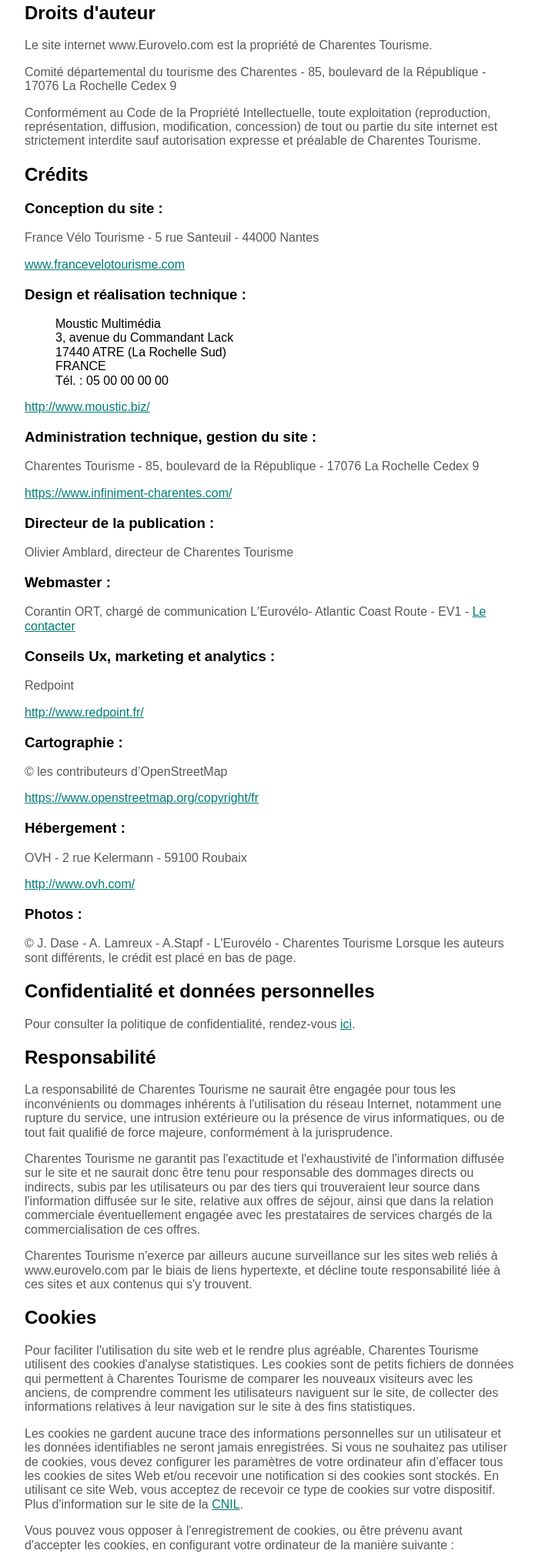
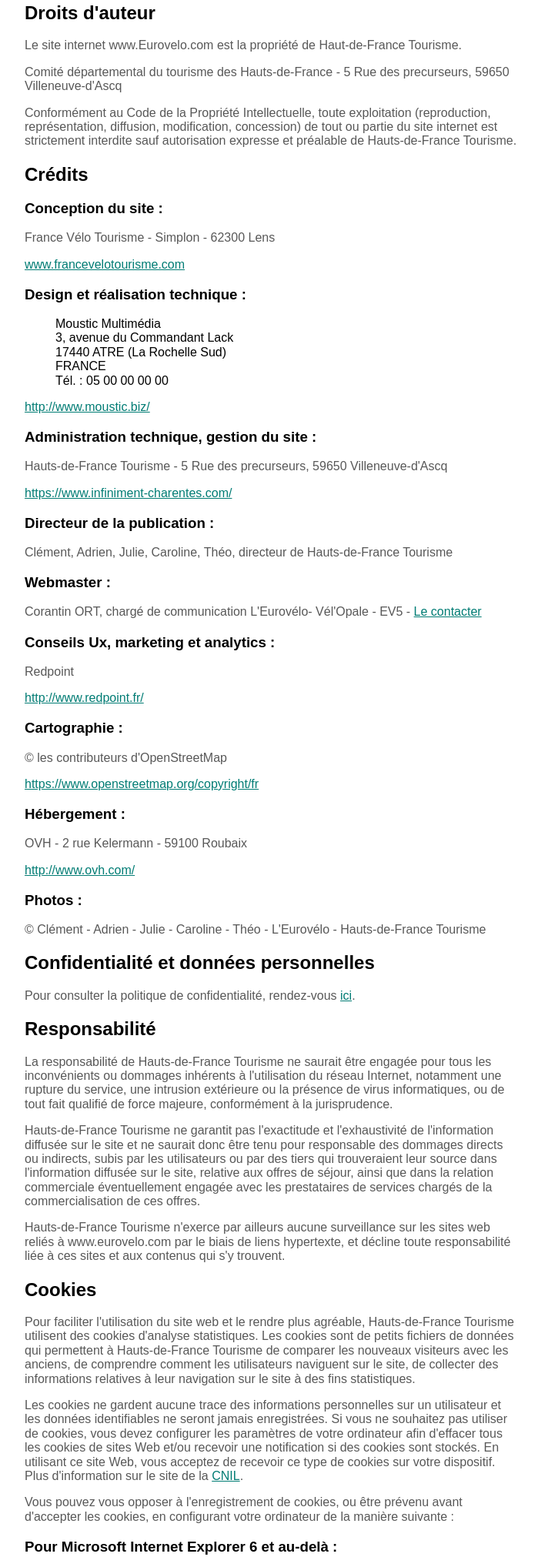
Before and after one commit to ABRAHAM-Clement/Brief-Final, a plain HTML site: page Mentions_legales.html in a window 1280 px wide. Shown: the part 209-2232 px from the top of the page at 77% size, without its empty margins (288-987 px from the left). Drawn offline with Linux system fonts and the light colour scheme; no server answers.

Commit message:
mention légale correction

```diff
--- a/Mentions_legales.html
+++ b/Mentions_legales.html
@@ -115,16 +115,16 @@
     <h1>Mentions légales</h1>
     <section>
       <h2>Droits d'auteur</h2>
-      <p><span> Le site internet www.Eurovelo.com est la propriété de Charentes Tourisme.</span></p>
-      <p>Comité départemental du tourisme des Charentes - 85, boulevard de la République - 17076 La Rochelle Cedex 9</p>
+      <p><span> Le site internet www.Eurovelo.com est la propriété de Haut-de-France Tourisme.</span></p>
+      <p>Comité départemental du tourisme des Hauts-de-France -  5 Rue des precurseurs, 59650 Villeneuve-d'Ascq</p>
       <p>Conformément au Code de la Propriété Intellectuelle, toute exploitation (reproduction, représentation,
         diffusion, modification, concession) de tout ou partie du site internet est strictement interdite sauf
-        autorisation expresse et préalable de Charentes Tourisme.</p>
+        autorisation expresse et préalable de Hauts-de-France Tourisme.</p>
     </section>
     <section>
       <h2>Crédits</h2>
       <h3>Conception du site :</h3>
-      <p>France Vélo Tourisme - 5 rue Santeuil - 44000 Nantes </p>
+      <p>France Vélo Tourisme - Simplon - 62300 Lens </p>
       <a href="www.francevelotourisme.com">www.francevelotourisme.com</a>
 
 
@@ -139,14 +139,14 @@
       <a href="http://www.moustic.biz/">http://www.moustic.biz/</a>
 
       <h3>Administration technique, gestion du site : </h3>
-      <p>Charentes Tourisme - 85, boulevard de la République - 17076 La Rochelle Cedex 9</p>
+      <p>Hauts-de-France Tourisme -  5 Rue des precurseurs, 59650 Villeneuve-d'Ascq</p>
       <a href="https://www.infiniment-charentes.com/">https://www.infiniment-charentes.com/</a>
 
       <h3>Directeur de la publication : </h3>
-      <p>Olivier Amblard, directeur de Charentes Tourisme</p>
+      <p>Clément, Adrien, Julie, Caroline, Théo, directeur de Hauts-de-France Tourisme</p>
 
       <h3>Webmaster : </h3>
-      <p>Corantin ORT, chargé de communication L'Eurovélo- Atlantic Coast Route - EV1 - <a
+      <p>Corantin ORT, chargé de communication L'Eurovélo- Vél'Opale - EV5 - <a
           href="mailto:communication@lavelodyssee.com">Le contacter</a></p>
 
       <h3>Conseils Ux, marketing et analytics :</h3>
@@ -154,7 +154,7 @@
       <a href="http://www.redpoint.fr/">http://www.redpoint.fr/</a>
 
       <h3>Cartographie : </h3>
-      <p>© les contributeurs d’OpenStreetMap </p>
+      <p>© les contributeurs d'OpenStreetMap </p>
       <a href="https://www.openstreetmap.org/copyright/fr">https://www.openstreetmap.org/copyright/fr</a>
 
       <h3>Hébergement :</h3>
@@ -162,8 +162,8 @@
       <a href="http://www.ovh.com/">http://www.ovh.com/</a>
 
       <h3>Photos :</h3>
-      <p>© J. Dase - A. Lamreux - A.Stapf - L'Eurovélo - Charentes Tourisme
-        Lorsque les auteurs sont différents, le crédit est placé en bas de page.</p>
+      <p>© Clément - Adrien - Julie - Caroline - Théo - L'Eurovélo - Hauts-de-France Tourisme
+       </p>
 
     </section>
 
@@ -175,28 +175,28 @@
 
     <section>
       <h2>Responsabilité</h2>
-      <p>La responsabilité de Charentes Tourisme ne saurait être engagée pour tous les inconvénients ou dommages
+      <p>La responsabilité de Hauts-de-France Tourisme ne saurait être engagée pour tous les inconvénients ou dommages
         inhérents à l'utilisation du réseau Internet, notamment une rupture du service, une intrusion extérieure ou la
         présence de virus informatiques, ou de tout fait qualifié de force majeure, conformément à la jurisprudence.</p>
-      <p>Charentes Tourisme ne garantit pas l'exactitude et l'exhaustivité de l'information diffusée sur le site et ne
+      <p>Hauts-de-France Tourisme ne garantit pas l'exactitude et l'exhaustivité de l'information diffusée sur le site et ne
         saurait donc être tenu pour responsable des dommages directs ou indirects, subis par les utilisateurs ou par des
         tiers qui trouveraient leur source dans l'information diffusée sur le site, relative aux offres de séjour, ainsi
         que dans la relation commerciale éventuellement engagée avec les prestataires de services chargés de la
         commercialisation de ces offres.</p>
-      <p>Charentes Tourisme n'exerce par ailleurs aucune surveillance sur les sites web reliés à www.eurovelo.com par le
+      <p>Hauts-de-France Tourisme n'exerce par ailleurs aucune surveillance sur les sites web reliés à www.eurovelo.com par le
         biais de liens hypertexte, et décline toute responsabilité liée à ces sites et aux contenus qui s'y trouvent.
       </p>
     </section>
 
     <section>
       <h2>Cookies</h2>
-      <p>Pour faciliter l'utilisation du site web et le rendre plus agréable, Charentes Tourisme utilisent des cookies
-        d'analyse statistiques. Les cookies sont de petits fichiers de données qui permettent à Charentes Tourisme de
+      <p>Pour faciliter l'utilisation du site web et le rendre plus agréable, Hauts-de-France Tourisme utilisent des cookies
+        d'analyse statistiques. Les cookies sont de petits fichiers de données qui permettent à Hauts-de-France Tourisme de
         comparer les nouveaux visiteurs avec les anciens, de comprendre comment les utilisateurs naviguent sur le site,
         de collecter des informations relatives à leur navigation sur le site à des fins statistiques.</p>
       <p>Les cookies ne gardent aucune trace des informations personnelles sur un utilisateur et les données
         identifiables ne seront jamais enregistrées. Si vous ne souhaitez pas utiliser de cookies, vous devez configurer
-        les paramètres de votre ordinateur afin d’effacer tous les cookies de sites Web et/ou recevoir une notification
+        les paramètres de votre ordinateur afin d'effacer tous les cookies de sites Web et/ou recevoir une notification
         si des cookies sont stockés.
         En utilisant ce site Web, vous acceptez de recevoir ce type de cookies sur votre dispositif. Plus d'information
         sur le site de la <a href="http://www.cnil.fr/vos-droits/vos-traces/les-cookies/">CNIL</a>.</p>
@@ -273,9 +273,9 @@
       <div class="fcontenu">
         <div class="quisommesnous">
           <h3>Qui sommes-nous ?</h3>
-          <p>L'Eurovélo est un projet porté collectivement par 3 Régions et 9 Départements réunis autour
-            d'une ambition commune : positionner L'Eurovélo comme un itinéraire d'excellence du tourisme à vélo en
-            France et à l'étranger.</p>
+          <p>L'Eurovélo Vél'Opale est un projet de groupe effectué pendant la formation développeur intégrateur web dispensé par la structure Simplon à Lens en 2023.
+            Ce projet constitue le point final de notre formation.
+          </p>
         </div>
         <div class="fboutons">
           <a class="btnb" href="">
```
